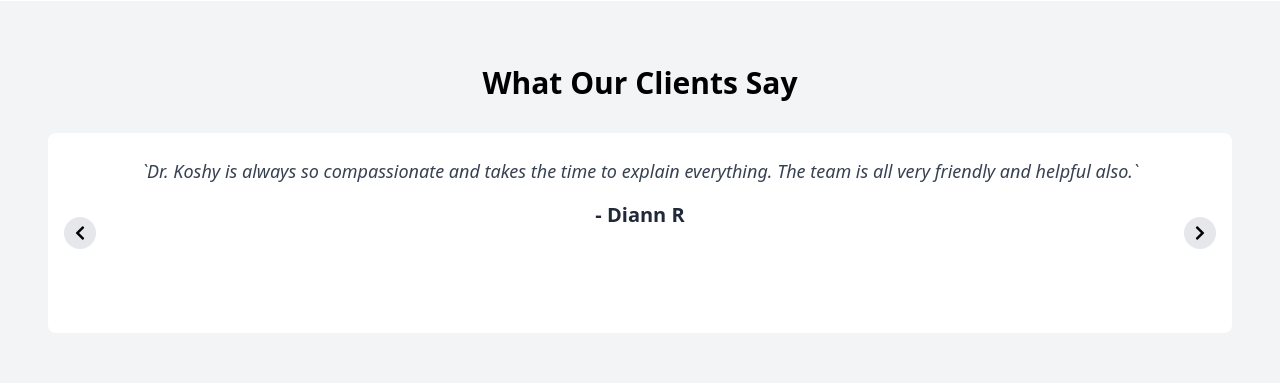
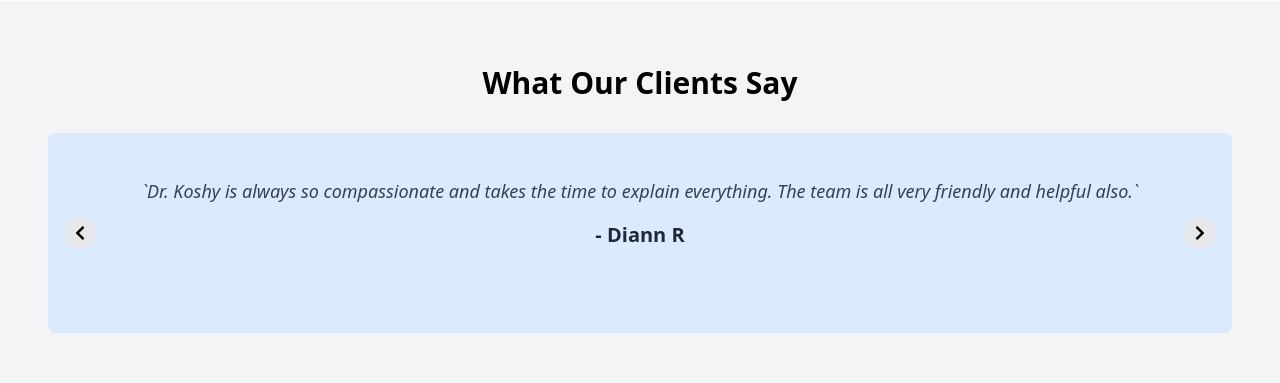
Before and after one commit to amansgith/montrose-pet-clinic, a Next.js app: page / in a window 1280 px wide. Shown: the part 2780-3163 px from the top of the page. Built offline with nearby package versions, Linux system fonts and the light colour scheme.

Commit message:
testimonial color change

```diff
--- a/src/components/homepage/Testimonials.jsx
+++ b/src/components/homepage/Testimonials.jsx
@@ -46,8 +46,8 @@ const Testimonials = () => {
   return (
     <div className="flex flex-col items-center px-6 md:px-12 py-16 bg-gray-100">
       <h2 className="text-3xl font-bold text-center mb-8">What Our Clients Say</h2>
-      <div className="relative w-full bg-white p-6 rounded-lg text-center transition-all duration-500 ease-in-out" style={{ minHeight: '200px' }}>
-        <p className="text-lg text-gray-700 italic px-4">
+      <div className="relative w-full bg-blue-100 p-6 rounded-lg text-center transition-all duration-500 ease-in-out" style={{ minHeight: '200px' }}>
+        <p className="text-lg text-gray-700 italic px-4 md:mt-5">
           `{testimonials[currentIndex].text}`
         </p>
         <h3 className="mt-4 text-xl font-semibold text-gray-800">
```
